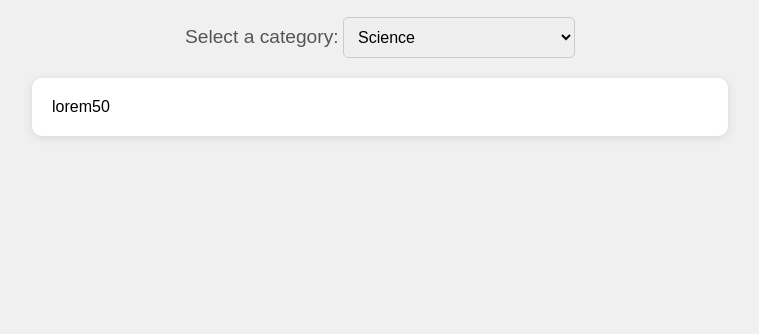
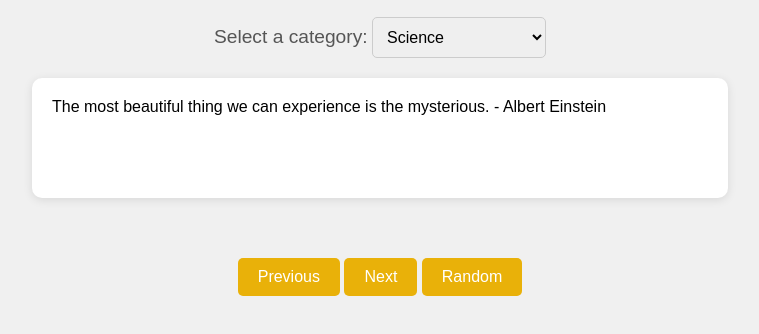
Before and after one commit to binayak-dangi/quotes-generator, a plain HTML site: page index.html in a window 1280 px wide. Shown: the part 80-414 px from the top of the page, without its empty margins (260-1019 px from the left). Drawn offline with Linux system fonts and the light colour scheme.

Commit message:
add buttons,quotes content and implement category selection,buttons

```diff
--- a/index.html
+++ b/index.html
@@ -11,16 +11,19 @@
         <h1>Quotes Generator</h1>
         <div class="category">
             <label for="category">Select a category:</label>
-            <select id="category">
-                <option value="funny">Science</option>
-                <option value="inspirational">Inspiration</option>
+            <select id="categorySelect">
+                <option value="science">Science</option>
+                <option value="inspiration">Inspiration</option>
                 <option value="life">Life</option>
                 <option value="love">Love</option>
             </select>
         </div>
-        <div class="quote-display">lorem50
-
-        </div>
+        <div id="quoteDisplay"></div>
+        <div id="quoteGenerate">
+            <button onclick="prevQuote()">Previous</button>
+            <button onclick="nextQuote()">Next</button>
+            <button onclick="randomQuote()">Random</button>
+          </div>
 
     </div>
 
--- a/script.js
+++ b/script.js
@@ -0,0 +1,66 @@
+const quotesByCategory = {
+    science: [
+        "The most beautiful thing we can experience is the mysterious. - Albert Einstein",
+        "Nothing in life is to be feared, it is only to be understood. - Marie Curie",
+        "Science is not only a disciple of reason but also of romance and passion. - Stephen Hawking",
+        "We are all connected; to each other, biologically. To the earth, chemically. To the rest of the universe, atomically. - Neil deGrasse Tyson"
+    ],
+    inspiration: [
+      "The only way to do great work is to love what you do. - Steve Jobs",
+      "Believe you can and you're halfway there. - Theodore Roosevelt",
+      "Your limitation—it's only your imagination. - Unknown",
+      "Push yourself, because no one else is going to do it for you. - Unknown"
+    ],
+    life: [
+      "Life is what happens when you're busy making other plans. - John Lennon",
+      "In the end, it's not the years in your life that count. It's the life in your years. - Abraham Lincoln",
+      "Get busy living or get busy dying. - Stephen King",
+      "You only live once, but if you do it right, once is enough. - Mae West"
+    ],
+    love: [
+        "Love is when the other person's happiness is more important than your own. - H. Jackson Brown Jr.",
+        "You know you're in love when you can't fall asleep because reality is finally better than your dreams. - Dr. Seuss",
+        "The best thing to hold onto in life is each other. - Audrey Hepburn",
+        "Love isn't something you find. Love is something that finds you. - Loretta Young"
+    ]
+  };
+
+  const categorySelect = document.getElementById('categorySelect');
+  const quoteDisplay = document.getElementById('quoteDisplay');
+
+  let currentCategory = 'science';
+  categorySelect.addEventListener('change', (event) => {
+    currentCategory = event.target.value;
+    currentQuotes = quotesByCategory[currentCategory];
+    currentQuoteIndex = Math.floor(Math.random() * currentQuotes.length);
+    quoteDisplay.innerText = currentQuotes[currentQuoteIndex];
+  });
+
+  let currentQuoteIndex = 0;
+  let currentQuotes = quotesByCategory[currentCategory];
+
+  quoteDisplay.innerText = currentQuotes[currentQuoteIndex]
+
+
+  const randomQuote = () => {
+    currentQuoteIndex=(Math.random())*currentQuotes.length;
+    currentQuoteIndex = Math.floor(currentQuoteIndex);
+    quoteDisplay.innerText = currentQuotes[currentQuoteIndex];
+
+  }
+  const nextQuote = () => {
+    currentQuoteIndex=currentQuoteIndex + 1;
+    if (currentQuoteIndex == currentQuotes.length) {
+        currentQuoteIndex = 0;
+    }
+    quoteDisplay.innerText = currentQuotes[currentQuoteIndex];
+
+  }
+  const prevQuote = () => {
+    currentQuoteIndex=currentQuoteIndex - 1;
+    if (currentQuoteIndex <= 0) {
+        currentQuoteIndex = currentQuotes.length - 1;
+    }
+    quoteDisplay.innerText = currentQuotes[currentQuoteIndex];
+
+  }
--- a/style.css
+++ b/style.css
@@ -27,17 +27,36 @@ body{
     color: #555;
 }
 .container .category select{
-    width: 20%;
+    width: 15%;
     padding: 10px;
     font-size: 1rem;
     border: 1px solid #ccc;
     border-radius: 5px;
 }
-.container .quote-display{
+
+.container #quoteDisplay{
    width: 60%;
+   height: 120px;
    margin: 20px auto;
    padding: 20px;
    background-color: #fff;
    border-radius: 10px;
    box-shadow: 0 2px 10px rgba(0, 0, 0, 0.1);
 }
+.container #quoteGenerate {
+    width: 60%;
+    text-align: center;
+    margin: 20px auto;
+    padding: 20px;
+    border-radius: 10px;
+}
+.container #quoteGenerate button{
+    margin: 20px auto;
+    padding: 10px 20px;
+    font-size: 1rem;
+    color: #ffffff;
+    background-color: #e9b109;
+    border: none;
+    border-radius: 5px;
+    cursor: pointer;
+}
```
